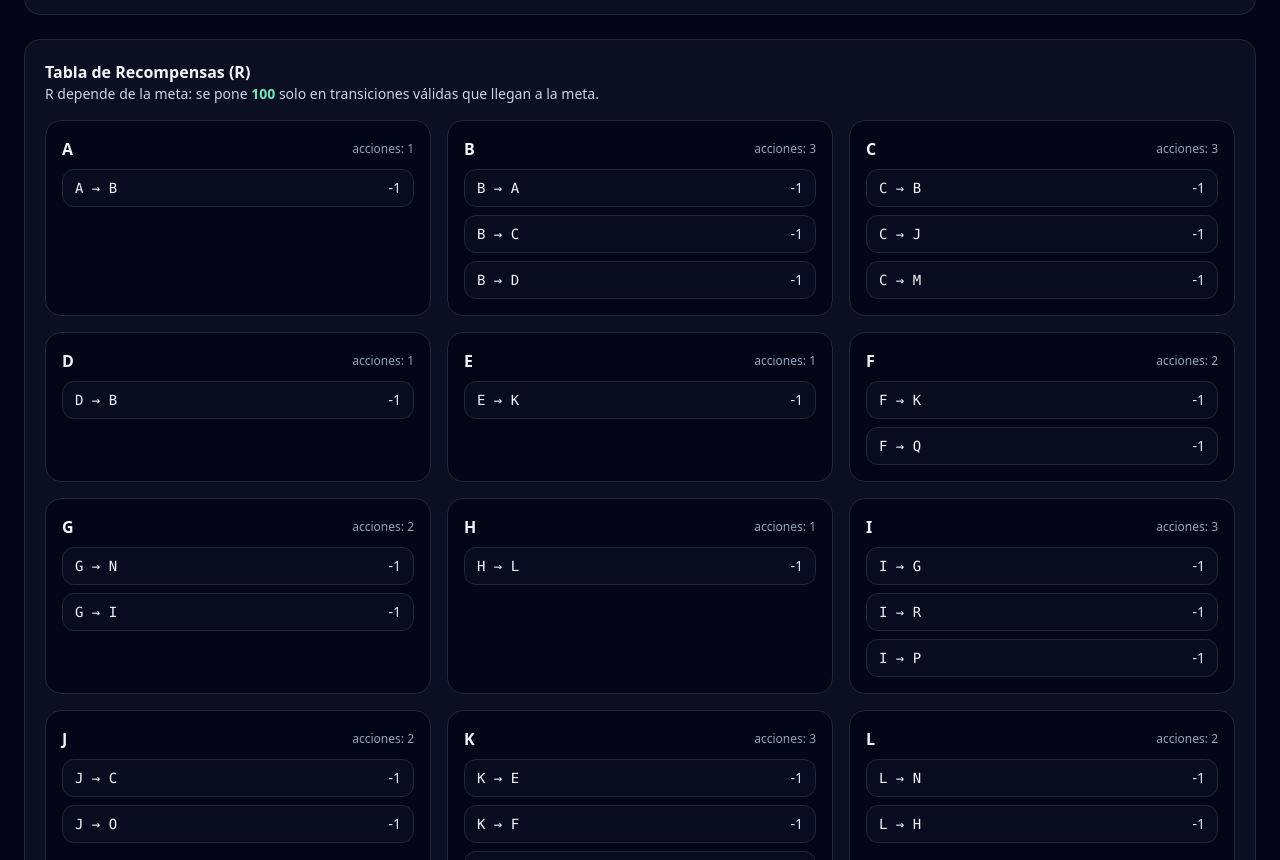
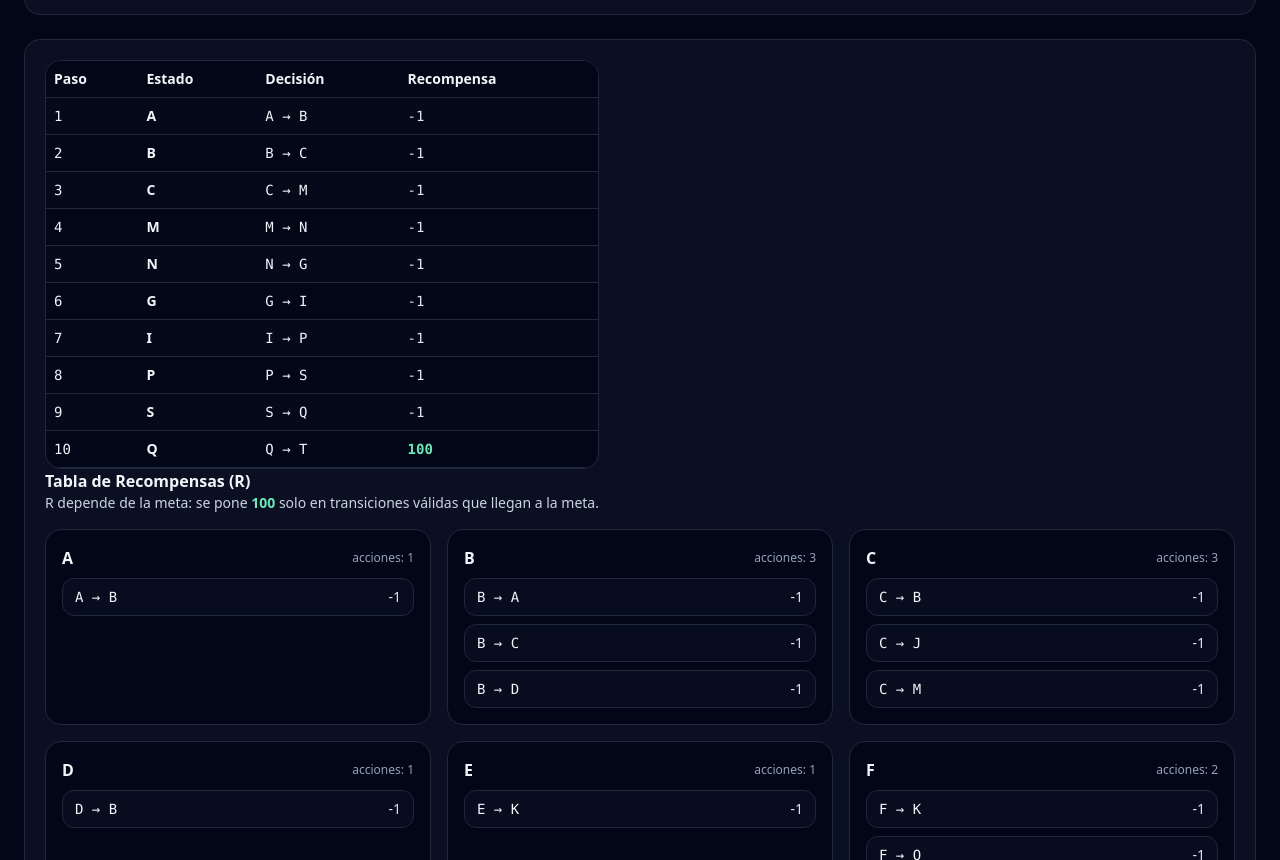
Before and after one commit to ctapia16/agentes-inteligentes, a plain HTML site: page index.html in a window 1280 px wide. Shown: the part 1606-2466 px from the top of the page. Drawn offline with nearby package versions, Linux system fonts and the light colour scheme.

Commit message:
Add table

```diff
--- a/index.html
+++ b/index.html
@@ -110,6 +110,9 @@
     <section class="bg-slate-900/60 border border-slate-800 rounded-2xl p-5 space-y-4">
       <div class="flex items-center justify-between">
         <div>
+          <div class="overflow-auto rounded-2xl border border-slate-800 bg-slate-950">
+            <table id="routeRTable" class="w-full text-sm"></table>
+          </div>
           <h2 class="font-semibold">Tabla de Recompensas (R)</h2>
           <p class="text-sm text-slate-300">
             R depende de la meta: se pone <span class="text-emerald-300 font-semibold">100</span> solo en transiciones válidas que llegan a la meta.
@@ -410,6 +413,65 @@ function renderRewardMatrix(R) {
   `;
   rTable.innerHTML = html;
 }
+const routeRTable = document.getElementById("routeRTable");
+
+function renderRouteRewardsTable(path, R, goal) {
+  if (!path || path.length < 2) {
+    routeRTable.innerHTML = `
+      <thead class="bg-slate-950">
+        <tr>
+          <th class="text-left p-2 border-b border-slate-800">Paso</th>
+          <th class="text-left p-2 border-b border-slate-800">Estado</th>
+          <th class="text-left p-2 border-b border-slate-800">Decisión</th>
+          <th class="text-left p-2 border-b border-slate-800">Recompensa</th>
+        </tr>
+      </thead>
+      <tbody>
+        <tr class="odd:bg-slate-900/20">
+          <td class="p-2 border-b border-slate-800 text-slate-400" colspan="4">
+            — Calcula una ruta para ver los pasos —
+          </td>
+        </tr>
+      </tbody>
+    `;
+    return;
+  }
+
+  // Construir filas paso a paso
+  const rows = [];
+  for (let i = 0; i < path.length - 1; i++) {
+    const s = path[i];
+    const a = path[i + 1];
+    const reward = R[s][a]; // -1 o 100 (si llega a la meta)
+    const isGoalMove = (a === goal && reward === 100);
+
+    rows.push(`
+      <tr class="odd:bg-slate-900/20">
+        <td class="p-2 border-b border-slate-800 font-mono">${i + 1}</td>
+        <td class="p-2 border-b border-slate-800 font-semibold">${s}</td>
+        <td class="p-2 border-b border-slate-800 font-mono">${s} → ${a}</td>
+        <td class="p-2 border-b border-slate-800 font-mono ${isGoalMove ? 'text-emerald-300 font-semibold' : 'text-slate-200'}">
+          ${reward}
+        </td>
+      </tr>
+    `);
+  }
+
+  routeRTable.innerHTML = `
+    <thead class="sticky top-0 bg-slate-950">
+      <tr>
+        <th class="text-left p-2 border-b border-slate-800">Paso</th>
+        <th class="text-left p-2 border-b border-slate-800">Estado</th>
+        <th class="text-left p-2 border-b border-slate-800">Decisión</th>
+        <th class="text-left p-2 border-b border-slate-800">Recompensa</th>
+      </tr>
+    </thead>
+    <tbody>
+      ${rows.join("")}
+    </tbody>
+  `;
+}
+
 
 /* =========================
    Animación
@@ -485,6 +547,7 @@ function recalcAll() {
     routeTxt.textContent = path.join(" → ");
     setWarn("");
   }
+renderRouteRewardsTable(currentPath, R, goal);
 
   renderMap();
 }
```
